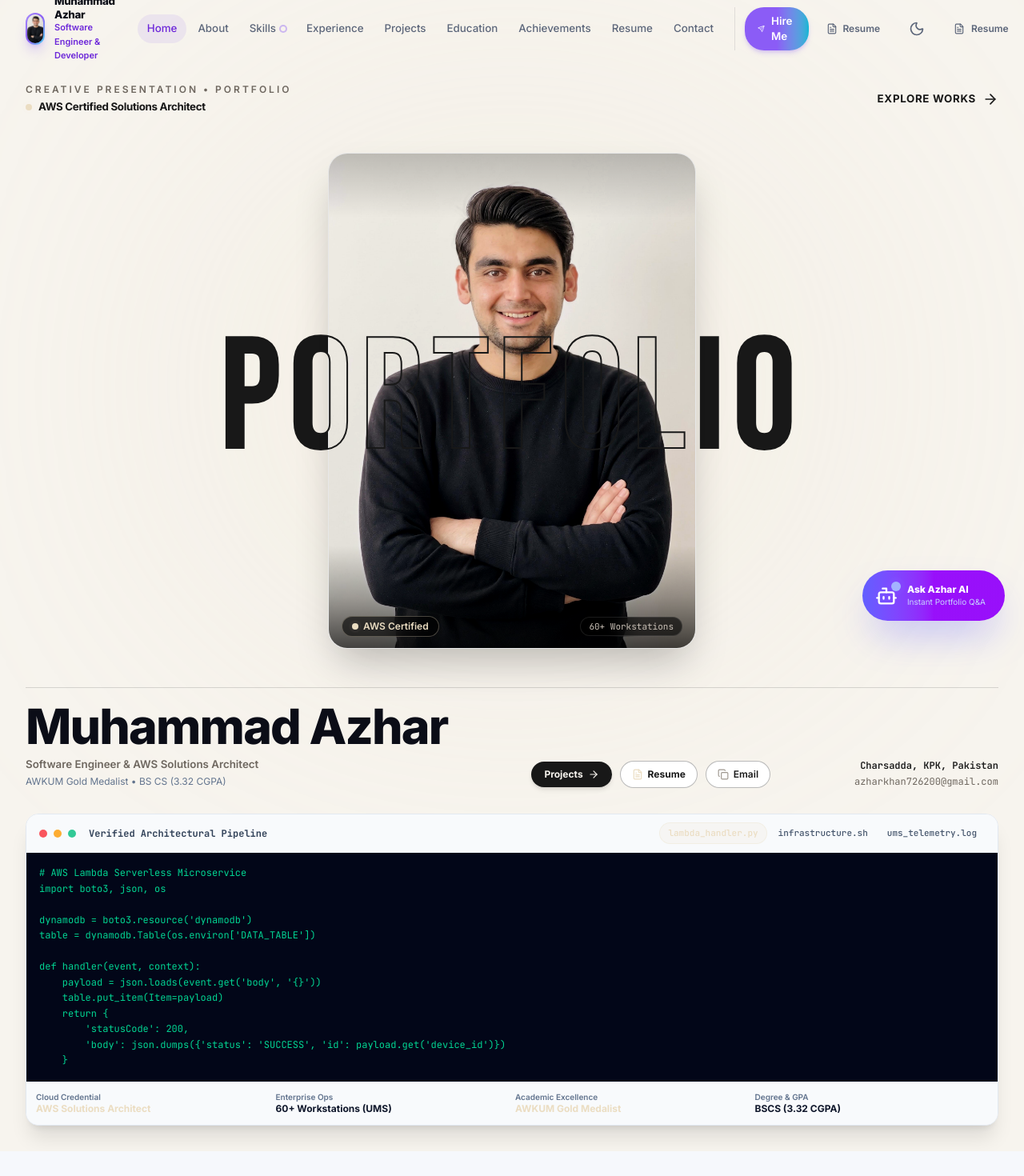
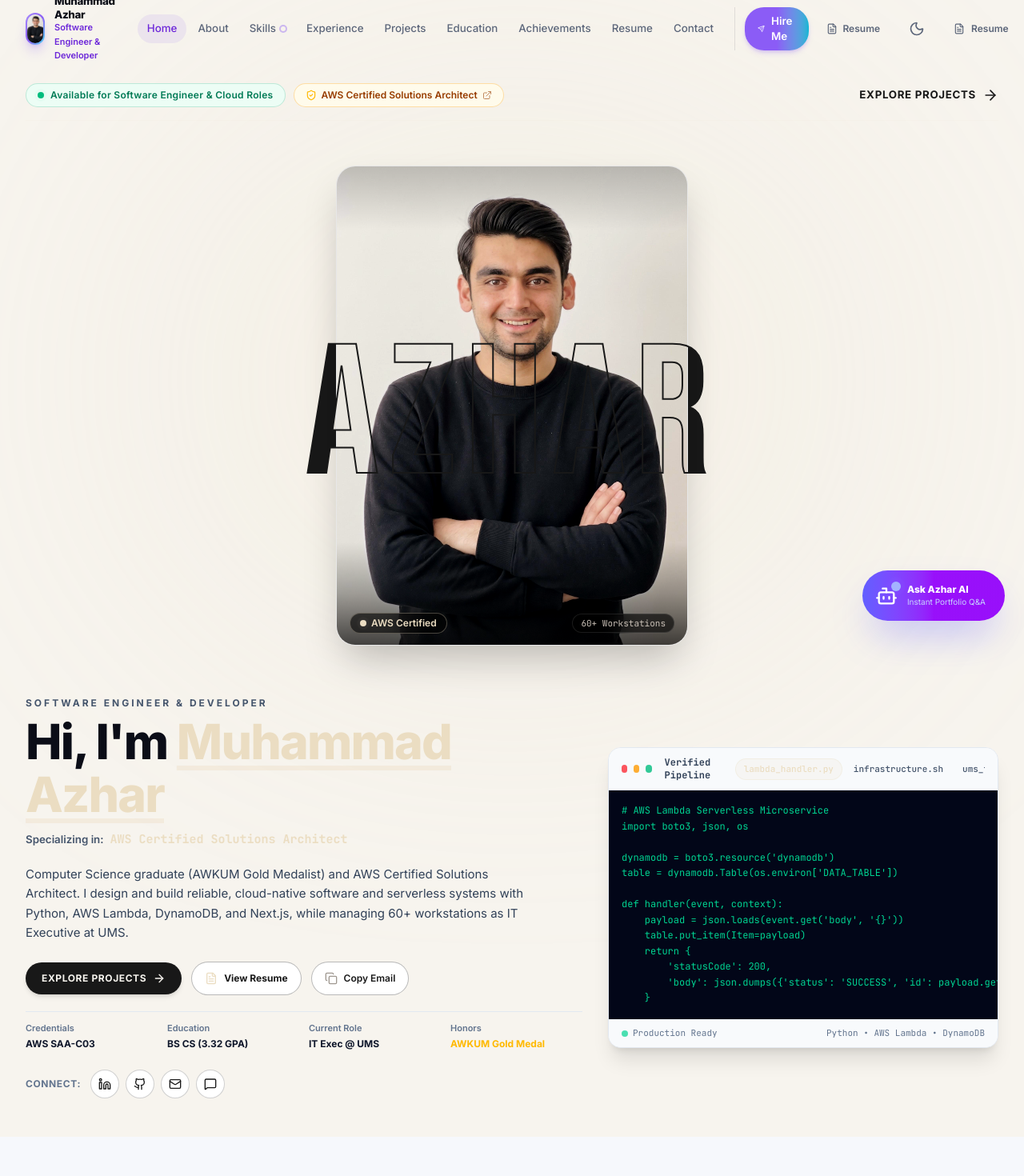
Before and after one commit to Azhar7262/portfolio, a React (Vite) app: page / in a window 1280 px wide. Shown: the top 1470 px of the page at 80% size. Built offline with nearby package versions, Linux system fonts and the light colour scheme.

Commit message:
Replace template filler text with authentic Muhammad Azhar portfolio content and signature AZHAR cutout

```diff
--- a/src/components/Hero.tsx
+++ b/src/components/Hero.tsx
@@ -4,7 +4,7 @@ import { PERSONAL_INFO, SOCIAL_LINKS } from '../data/portfolioData';
 import profilePhoto from '../assets/profile.jpg';
 import {
   ShieldCheck, ArrowRight, FileText, MapPin,
-  Terminal, Copy, Check, ExternalLink, Mail, Sparkles
+  Terminal, Copy, Check, ExternalLink, Mail
 } from 'lucide-react';
 
 interface HeroProps {
@@ -94,78 +94,88 @@ export const Hero: React.FC<HeroProps> = ({ theme, onOpenResumeModal }) => {
   return (
     <section
       id="hero"
-      className={`relative min-h-[calc(100vh-72px)] flex flex-col justify-between overflow-hidden pt-20 sm:pt-24 pb-8 transition-colors duration-300 ${
+      className={`relative min-h-[calc(100vh-72px)] flex flex-col justify-between overflow-hidden pt-20 sm:pt-24 pb-12 transition-colors duration-300 ${
         dark ? 'bg-[#181818]' : 'bg-[#f7f4ee]'
       }`}
     >
-      {/* Background ambient warm lighting */}
+      {/* Background ambient warm spotlight */}
       <div className="pointer-events-none absolute inset-0 overflow-hidden" aria-hidden="true">
         <div
-          className={`absolute top-1/3 left-1/2 -translate-x-1/2 -translate-y-1/2 h-[500px] w-[700px] rounded-full blur-[180px] pointer-events-none ${
-            dark ? 'bg-[#ebddc2]/[0.05]' : 'bg-[#ebddc2]/30'
+          className={`absolute top-1/3 left-1/2 -translate-x-1/2 -translate-y-1/2 h-[550px] w-[800px] rounded-full blur-[180px] pointer-events-none ${
+            dark ? 'bg-[#ebddc2]/[0.05]' : 'bg-[#ebddc2]/25'
           }`}
         />
       </div>
 
-      <div className="relative z-10 mx-auto w-full max-w-7xl px-4 sm:px-6 lg:px-8 flex flex-col flex-1 justify-between gap-6">
+      <div className="relative z-10 mx-auto w-full max-w-7xl px-4 sm:px-6 lg:px-8 space-y-8">
 
-        {/* 1. TOP METADATA ROW */}
-        <div className="flex items-center justify-between gap-4 pt-2">
-          {/* Top Left: Category & Role */}
-          <div className="space-y-1">
+        {/* 1. TOP STATUS ROW: Real Credentials & Roles */}
+        <div className="flex flex-wrap items-center justify-between gap-4 pt-2 border-b pb-4 border-[#ebddc2]/10">
+          <div className="flex flex-wrap items-center gap-2.5">
             <span
-              className={`block text-[11px] sm:text-xs font-semibold uppercase tracking-[0.25em] ${
-                dark ? 'text-[#9f9890]' : 'text-[#6e675f]'
+              className={`inline-flex items-center gap-2 rounded-full border px-3.5 py-1.5 text-xs font-semibold tracking-wide ${
+                dark
+                  ? 'border-emerald-500/30 bg-emerald-500/10 text-emerald-300'
+                  : 'border-emerald-600/20 bg-emerald-50 text-emerald-700'
               }`}
             >
-              Creative Presentation • Portfolio
+              <span className="relative flex h-2 w-2">
+                <span className="absolute inline-flex h-full w-full animate-ping rounded-full bg-emerald-400 opacity-75" />
+                <span className="relative inline-flex h-2 w-2 rounded-full bg-emerald-500" />
               </span>
-            <div className="flex items-center gap-2">
-              <span className="relative flex h-2 w-2">
-                <span className="absolute inline-flex h-full w-full animate-ping rounded-full bg-[#ebddc2] opacity-75" />
-                <span className="relative inline-flex h-2 w-2 rounded-full bg-[#ebddc2]" />
+              Available for Software Engineer & Cloud Roles
             </span>
-              <span
-                key={roleIndex}
-                className={`animate-fade-in text-xs sm:text-sm font-bold tracking-tight ${
-                  dark ? 'text-[#ebddc2]' : 'text-[#181818]'
+
+            <a
+              href="https://aws.amazon.com/verification"
+              target="_blank"
+              rel="noopener noreferrer"
+              className={`inline-flex items-center gap-1.5 rounded-full border px-3.5 py-1.5 text-xs font-semibold transition-all hover:scale-105 ${
+                dark
+                  ? 'border-amber-500/30 bg-amber-500/10 text-amber-300 hover:border-amber-500/50'
+                  : 'border-amber-500/30 bg-amber-50 text-amber-800 hover:border-amber-500/60'
               }`}
             >
-                {ROLES[roleIndex]}
-              </span>
-            </div>
+              <ShieldCheck className="h-3.5 w-3.5 text-amber-400" />
+              <span>AWS Certified Solutions Architect</span>
+              <ExternalLink className="h-3 w-3 opacity-60" />
+            </a>
           </div>
 
-          {/* Top Right: Explore Link & Arrow */}
           <Link
             to="/projects"
             className={`group inline-flex items-center gap-2 text-xs sm:text-sm font-bold uppercase tracking-wider transition-all hover:opacity-80 ${
               dark ? 'text-[#ebddc2]' : 'text-[#181818]'
             }`}
           >
-            <span>Explore Works</span>
+            <span>Explore Projects</span>
             <ArrowRight className="h-4 w-4 sm:h-5 sm:w-5 transition-transform duration-300 group-hover:translate-x-1.5" />
           </Link>
         </div>
 
-        {/* 2. ICONIC CENTERPIECE: PORTRAIT WITH "PORTFOLIO" CUTOUT OVERLAY */}
-        <div className="relative my-auto flex items-center justify-center py-4 sm:py-6">
+        {/* 2. CENTERPIECE: TYPOGRAPHIC CUTOUT DESIGN WITH "AZHAR" & PORTRAIT */}
+        <div className="relative flex items-center justify-center py-4 sm:py-6">
 
-          {/* Layer 1 (BEHIND Image): Solid Letters */}
+          {/* Layer 1 (BEHIND Image): Solid Name Letters */}
           <div
-            className="absolute inset-0 flex items-center justify-center pointer-events-none select-none z-10 overflow-hidden"
+            className="absolute inset-0 flex flex-col items-center justify-center pointer-events-none select-none z-10 overflow-hidden"
             aria-hidden="true"
           >
+            <span className={`block text-xs sm:text-sm md:text-base font-bold uppercase tracking-[0.45em] mb-1 sm:mb-2 ${
+              dark ? 'text-[#9f9890]' : 'text-[#6e675f]'
+            }`}>
+              MUHAMMAD
+            </span>
             <span
-              className="font-['Bebas_Neue',_'Impact',_sans-serif] text-[20vw] sm:text-[18vw] md:text-[17vw] lg:text-[15.5vw] tracking-wider leading-none select-none"
+              className="font-['Bebas_Neue',_'Impact',_sans-serif] text-[24vw] sm:text-[22vw] md:text-[20vw] lg:text-[18vw] tracking-wider leading-none select-none"
               style={{ color: textFillColor }}
             >
-              PORTFOLIO
+              AZHAR
             </span>
           </div>
 
           {/* Layer 2 (MIDDLE): Centered Vertical Portrait Card */}
-          <div className={`relative z-20 w-[260px] sm:w-[340px] md:w-[410px] lg:w-[460px] h-[400px] sm:h-[490px] md:h-[560px] lg:h-[620px] rounded-2xl sm:rounded-3xl overflow-hidden shadow-2xl border ${
+          <div className={`relative z-20 w-[260px] sm:w-[330px] md:w-[390px] lg:w-[440px] h-[390px] sm:h-[480px] md:h-[540px] lg:h-[600px] rounded-2xl sm:rounded-3xl overflow-hidden shadow-2xl border ${
             dark ? 'border-[#ebddc2]/15 bg-[#181818]' : 'border-[#181818]/10 bg-white'
           }`}>
             <img
@@ -175,7 +185,7 @@ export const Hero: React.FC<HeroProps> = ({ theme, onOpenResumeModal }) => {
               loading="eager"
             />
 
-            {/* Cinematic top & bottom vignettes */}
+            {/* Cinematic top & bottom dark vignettes */}
             <div className={`absolute inset-x-0 top-0 h-20 bg-gradient-to-b ${
               dark ? 'from-[#181818]/40' : 'from-black/20'
             } to-transparent pointer-events-none`} />
@@ -200,74 +210,95 @@ export const Hero: React.FC<HeroProps> = ({ theme, onOpenResumeModal }) => {
 
           {/* Layer 3 (IN FRONT of Image): Outlined Stroke Letters with Transparent Fill */}
           <div
-            className="absolute inset-0 flex items-center justify-center pointer-events-none select-none z-30 overflow-hidden"
+            className="absolute inset-0 flex flex-col items-center justify-center pointer-events-none select-none z-30 overflow-hidden"
             aria-hidden="true"
           >
+            <span className="block text-xs sm:text-sm md:text-base font-bold uppercase tracking-[0.45em] mb-1 sm:mb-2 opacity-0 select-none">
+              MUHAMMAD
+            </span>
             <span
-              className="font-['Bebas_Neue',_'Impact',_sans-serif] text-[20vw] sm:text-[18vw] md:text-[17vw] lg:text-[15.5vw] tracking-wider leading-none select-none text-transparent"
+              className="font-['Bebas_Neue',_'Impact',_sans-serif] text-[24vw] sm:text-[22vw] md:text-[20vw] lg:text-[18vw] tracking-wider leading-none select-none text-transparent"
               style={strokeStyle}
             >
-              PORTFOLIO
+              AZHAR
             </span>
           </div>
 
         </div>
 
-        {/* 3. BOTTOM METADATA ROW */}
-        <div className={`flex flex-col sm:flex-row items-start sm:items-end justify-between gap-4 pb-2 border-t pt-4 ${
-          dark ? 'border-[#ebddc2]/15' : 'border-[#181818]/15'
-        }`}>
+        {/* 3. HEADLINE, BIO & ACTION DETAILS */}
+        <div className="grid grid-cols-1 lg:grid-cols-12 gap-8 items-center pt-2">
 
-          {/* Bottom Left: Identity & Degree */}
-          <div className="space-y-1">
-            <h1 className={`text-xl sm:text-2xl font-black tracking-tight ${dark ? 'text-[#ebddc2]' : 'text-[#181818]'}`}>
+          {/* Left Column: Heading, Bio, Actions */}
+          <div className="lg:col-span-7 space-y-5 text-left">
+            <div className="space-y-2">
+              <p className={`text-xs font-bold uppercase tracking-[0.25em] ${dark ? 'text-[#9f9890]' : 'text-slate-600'}`}>
+                Software Engineer & Developer
+              </p>
+              <h1 className={`text-3xl sm:text-4xl lg:text-5xl font-black tracking-tight leading-tight ${dark ? 'text-[#ebddc2]' : 'text-slate-900'}`}>
+                Hi, I'm{' '}
+                <span className="text-[#ebddc2] underline decoration-[#ebddc2]/40 underline-offset-8">
                   Muhammad Azhar
+                </span>
               </h1>
-            <p className={`text-xs sm:text-sm font-semibold ${dark ? 'text-[#9f9890]' : 'text-[#6e675f]'}`}>
-              Software Engineer & AWS Solutions Architect
-            </p>
-            <p className={`text-xs ${dark ? 'text-[#7e776e]' : 'text-slate-500'}`}>
-              AWKUM Gold Medalist • BS CS (3.32 CGPA)
-            </p>
+
+              {/* Dynamic Role Rotator */}
+              <div className="flex flex-wrap items-baseline gap-x-2 gap-y-1 pt-1">
+                <span className={`text-sm font-semibold ${dark ? 'text-[#9f9890]' : 'text-slate-600'}`}>
+                  Specializing in:
+                </span>
+                <span
+                  key={roleIndex}
+                  className="inline-block animate-fade-in font-mono text-sm sm:text-base font-bold text-[#ebddc2]"
+                >
+                  {ROLES[roleIndex]}
+                </span>
+              </div>
             </div>
 
-          {/* Center-Right Quick Actions */}
-          <div className="flex flex-wrap items-center gap-2.5">
+            {/* Professional Summary */}
+            <p className={`text-sm sm:text-base leading-relaxed max-w-2xl ${dark ? 'text-[#c8bfb5]' : 'text-slate-700'}`}>
+              Computer Science graduate (AWKUM Gold Medalist) and AWS Certified Solutions Architect.
+              I design and build reliable, cloud-native software and serverless systems with Python, AWS Lambda, DynamoDB, and Next.js, while managing 60+ workstations as IT Executive at UMS.
+            </p>
+
+            {/* Action Buttons */}
+            <div className="flex flex-wrap items-center gap-3 pt-1">
               <Link
                 to="/projects"
-              className={`inline-flex items-center gap-1.5 rounded-xl px-4 py-2 text-xs font-bold transition-all hover:scale-105 shadow-md ${
+                className={`inline-flex items-center gap-2 rounded-xl px-5 py-3 text-xs font-bold uppercase tracking-wider transition-all hover:scale-105 shadow-md ${
                   dark
                     ? 'bg-[#ebddc2] text-[#181818] hover:bg-[#dfd1b5] shadow-black/40'
                     : 'bg-[#181818] text-[#f7f4ee] hover:bg-[#2c2b29]'
                 }`}
               >
-              <span>Projects</span>
-              <ArrowRight className="h-3.5 w-3.5" />
+                <span>Explore Projects</span>
+                <ArrowRight className="h-4 w-4" />
               </Link>
 
               {onOpenResumeModal ? (
                 <button
                   type="button"
                   onClick={onOpenResumeModal}
-                className={`inline-flex items-center gap-1.5 rounded-xl border px-3.5 py-2 text-xs font-bold transition-all hover:scale-105 ${
+                  className={`inline-flex items-center gap-2 rounded-xl border px-4 py-3 text-xs font-bold transition-all hover:scale-105 ${
                     dark
-                    ? 'border-[#ebddc2]/25 text-[#ebddc2] hover:bg-[#ebddc2]/10 hover:border-[#ebddc2]/40'
+                      ? 'border-[#ebddc2]/25 text-[#ebddc2] hover:bg-[#ebddc2]/10 hover:border-[#ebddc2]/50'
                       : 'border-[#181818]/30 bg-white text-[#181818] hover:bg-slate-50'
                   }`}
                 >
-                <FileText className="h-3.5 w-3.5 text-[#ebddc2]" />
-                <span>Resume</span>
+                  <FileText className="h-4 w-4 text-[#ebddc2]" />
+                  <span>View Resume</span>
                 </button>
               ) : (
                 <Link
                   to="/resume"
-                className={`inline-flex items-center gap-1.5 rounded-xl border px-3.5 py-2 text-xs font-bold transition-all hover:scale-105 ${
+                  className={`inline-flex items-center gap-2 rounded-xl border px-4 py-3 text-xs font-bold transition-all hover:scale-105 ${
                     dark
-                    ? 'border-[#ebddc2]/25 text-[#ebddc2] hover:bg-[#ebddc2]/10 hover:border-[#ebddc2]/40'
+                      ? 'border-[#ebddc2]/25 text-[#ebddc2] hover:bg-[#ebddc2]/10 hover:border-[#ebddc2]/50'
                       : 'border-[#181818]/30 bg-white text-[#181818] hover:bg-slate-50'
                   }`}
                 >
-                <FileText className="h-3.5 w-3.5 text-[#ebddc2]" />
+                  <FileText className="h-4 w-4 text-[#ebddc2]" />
                   <span>Resume</span>
                 </Link>
               )}
@@ -275,7 +306,7 @@ export const Hero: React.FC<HeroProps> = ({ theme, onOpenResumeModal }) => {
               <button
                 type="button"
                 onClick={handleCopyEmail}
-              className={`inline-flex items-center gap-1.5 rounded-xl border px-3.5 py-2 text-xs font-semibold transition-all hover:scale-105 ${
+                className={`inline-flex items-center gap-2 rounded-xl border px-4 py-3 text-xs font-semibold transition-all hover:scale-105 ${
                   copiedEmail
                     ? 'border-emerald-500/40 bg-emerald-500/10 text-emerald-300'
                     : dark
@@ -283,27 +314,60 @@ export const Hero: React.FC<HeroProps> = ({ theme, onOpenResumeModal }) => {
                       : 'border-[#181818]/30 bg-white text-[#181818]'
                 }`}
               >
-              {copiedEmail ? <Check className="h-3.5 w-3.5 text-emerald-400" /> : <Copy className="h-3.5 w-3.5 text-[#9f9890]" />}
-              <span>{copiedEmail ? 'Copied!' : 'Email'}</span>
+                {copiedEmail ? <Check className="h-4 w-4 text-emerald-400" /> : <Copy className="h-4 w-4 text-[#9f9890]" />}
+                <span>{copiedEmail ? 'Email Copied!' : 'Copy Email'}</span>
               </button>
             </div>
 
-          {/* Bottom Right: Location & Domain */}
-          <div className="space-y-1 text-left sm:text-right">
-            <span className={`block text-xs font-mono font-semibold ${dark ? 'text-[#ebddc2]' : 'text-[#181818]'}`}>
-              Charsadda, KPK, Pakistan
+            {/* Quick Highlights Grid */}
+            <div className={`grid grid-cols-2 sm:grid-cols-4 gap-3 pt-3 border-t ${dark ? 'border-[#ebddc2]/10' : 'border-slate-200'}`}>
+              <div className="space-y-0.5">
+                <span className={`block text-[11px] font-semibold ${dark ? 'text-[#9f9890]' : 'text-slate-500'}`}>Credentials</span>
+                <span className={`block text-xs font-bold ${dark ? 'text-[#ebddc2]' : 'text-slate-900'}`}>AWS SAA-C03</span>
+              </div>
+              <div className="space-y-0.5">
+                <span className={`block text-[11px] font-semibold ${dark ? 'text-[#9f9890]' : 'text-slate-500'}`}>Education</span>
+                <span className={`block text-xs font-bold ${dark ? 'text-[#ebddc2]' : 'text-slate-900'}`}>BS CS (3.32 GPA)</span>
+              </div>
+              <div className="space-y-0.5">
+                <span className={`block text-[11px] font-semibold ${dark ? 'text-[#9f9890]' : 'text-slate-500'}`}>Current Role</span>
+                <span className={`block text-xs font-bold ${dark ? 'text-[#ebddc2]' : 'text-slate-900'}`}>IT Exec @ UMS</span>
+              </div>
+              <div className="space-y-0.5">
+                <span className={`block text-[11px] font-semibold ${dark ? 'text-[#9f9890]' : 'text-slate-500'}`}>Honors</span>
+                <span className={`block text-xs font-bold text-amber-400`}>AWKUM Gold Medal</span>
+              </div>
+            </div>
+
+            {/* Social Links Row */}
+            <div className="flex items-center gap-3 pt-1">
+              <span className={`text-xs font-bold uppercase tracking-wider ${dark ? 'text-[#9f9890]' : 'text-slate-500'}`}>
+                Connect:
               </span>
-            <span className={`block text-xs font-mono ${dark ? 'text-[#9f9890]' : 'text-[#6e675f]'}`}>
-              azharkhan726200@gmail.com
-            </span>
+              <div className="flex items-center gap-2">
+                {SOCIAL_LINKS.map((s) => (
+                  <a
+                    key={s.label}
+                    href={s.href}
+                    target="_blank"
+                    rel="noopener noreferrer"
+                    aria-label={s.label}
+                    className={`flex h-9 w-9 items-center justify-center rounded-xl border transition-all hover:scale-105 ${
+                      dark
+                        ? 'border-[#ebddc2]/20 bg-white/5 text-[#ebddc2] hover:border-[#ebddc2]/40 hover:bg-[#ebddc2]/10'
+                        : 'border-[#181818]/20 bg-white text-[#181818] hover:border-[#181818]/40'
+                    }`}
+                  >
+                    <s.icon className="h-4 w-4" />
+                  </a>
+                ))}
+              </div>
             </div>
 
           </div>
 
-      </div>
-
-      {/* 4. TECHNICAL BENCHMARK DRAWER (EXPANDABLE TERMINAL & METRICS) */}
-      <div className="relative z-10 mx-auto w-full max-w-7xl px-4 sm:px-6 lg:px-8 pt-6">
+          {/* Right Column: Verified Architectural Pipeline Terminal */}
+          <div className="lg:col-span-5">
             <div
               className={`overflow-hidden rounded-2xl border transition-all ${
                 dark
@@ -318,7 +382,7 @@ export const Hero: React.FC<HeroProps> = ({ theme, onOpenResumeModal }) => {
                   <span className="h-2.5 w-2.5 rounded-full bg-amber-500/80" />
                   <span className="h-2.5 w-2.5 rounded-full bg-emerald-500/80" />
                   <span className={`ml-2 text-xs font-mono font-bold ${dark ? 'text-[#ebddc2]' : 'text-slate-700'}`}>
-                Verified Architectural Pipeline
+                    Verified Pipeline
                   </span>
                 </div>
 
@@ -345,32 +409,27 @@ export const Hero: React.FC<HeroProps> = ({ theme, onOpenResumeModal }) => {
               </div>
 
               {/* Code Body */}
-          <div className={`p-4 font-mono text-xs leading-relaxed overflow-x-auto ${dark ? 'bg-[#0f0f10] text-[#ebddc2]' : 'bg-slate-950 text-emerald-400'}`}>
+              <div className={`p-4 font-mono text-xs leading-relaxed overflow-x-auto min-h-[170px] ${dark ? 'bg-[#0f0f10] text-[#ebddc2]' : 'bg-slate-950 text-emerald-400'}`}>
                 <pre>
                   <code>{CODE_TABS[activeTab].content}</code>
                 </pre>
               </div>
 
-          {/* Quick Metrics Bar */}
-          <div className={`grid grid-cols-2 sm:grid-cols-4 gap-2 border-t p-3 text-xs ${dark ? 'border-[#ebddc2]/10 bg-[#181818]' : 'border-slate-100 bg-slate-50'}`}>
-            <div>
-              <span className={`block text-[10px] font-semibold ${dark ? 'text-[#9f9890]' : 'text-slate-500'}`}>Cloud Credential</span>
-              <span className="block font-bold text-[#ebddc2]">AWS Solutions Architect</span>
+              {/* Status Footer */}
+              <div className={`flex items-center justify-between border-t px-4 py-2 text-[11px] font-mono ${
+                dark ? 'border-[#ebddc2]/10 bg-[#181818] text-[#9f9890]' : 'border-slate-100 bg-slate-50 text-slate-500'
+              }`}>
+                <div className="flex items-center gap-1.5">
+                  <span className="h-2 w-2 rounded-full bg-emerald-400 animate-pulse" />
+                  <span>Production Ready</span>
                 </div>
-            <div>
-              <span className={`block text-[10px] font-semibold ${dark ? 'text-[#9f9890]' : 'text-slate-500'}`}>Enterprise Ops</span>
-              <span className={`block font-bold ${dark ? 'text-[#ebddc2]' : 'text-slate-900'}`}>60+ Workstations (UMS)</span>
-            </div>
-            <div>
-              <span className={`block text-[10px] font-semibold ${dark ? 'text-[#9f9890]' : 'text-slate-500'}`}>Academic Excellence</span>
-              <span className="block font-bold text-[#ebddc2]">AWKUM Gold Medalist</span>
-            </div>
-            <div>
-              <span className={`block text-[10px] font-semibold ${dark ? 'text-[#9f9890]' : 'text-slate-500'}`}>Degree & GPA</span>
-              <span className={`block font-bold ${dark ? 'text-[#ebddc2]' : 'text-slate-900'}`}>BSCS (3.32 CGPA)</span>
+                <span>Python • AWS Lambda • DynamoDB</span>
               </div>
             </div>
           </div>
+
+        </div>
+
       </div>
 
     </section>
```
Lines whose indentation alone changed are shown as unchanged.
